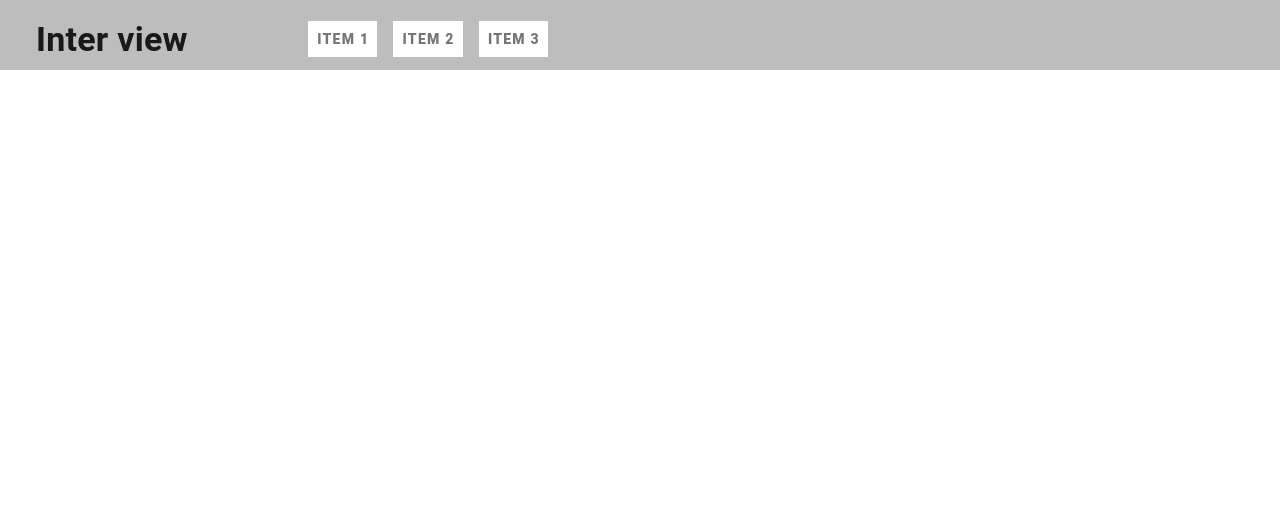
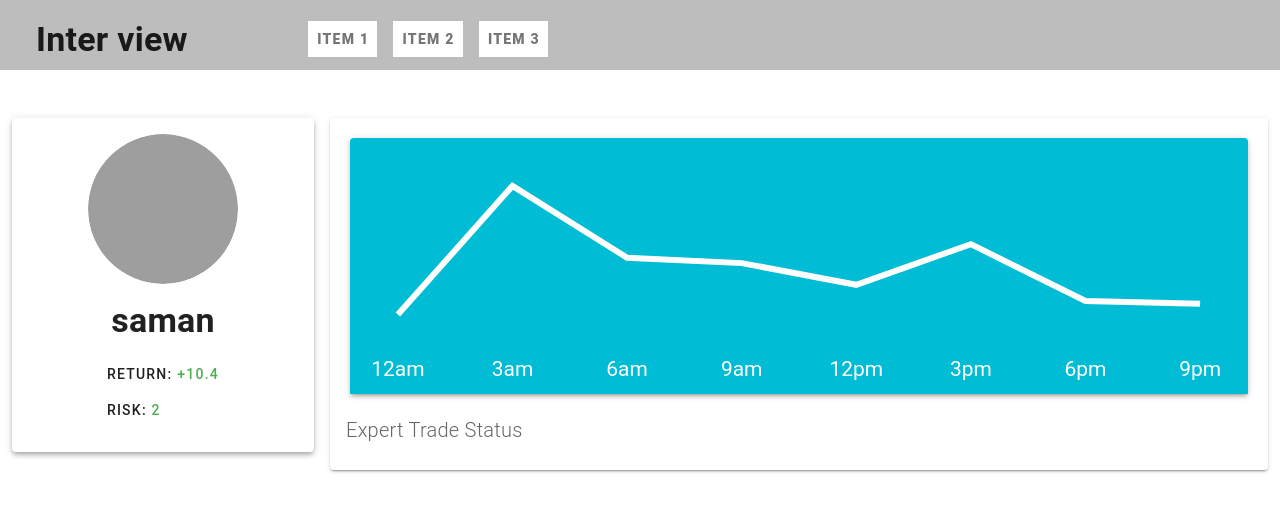
Before and after one commit to saman-re/vueJsInterview, a Vue app: page /experts/0 in a window 1280 px wide. Shown: the top 512 px of the page. Built offline with nearby package versions, Linux system fonts and the light colour scheme; grey boxes are pictures that could not be loaded; the HTML template or start-up script is replaced by a standard one.

Commit message:
adding chart

```diff
--- /dev/null
+++ b/src/components/Chart.vue
@@ -0,0 +1,55 @@
+<template>
+  <v-card
+    class="mx-auto pt-5"
+  >
+    <v-sheet
+      class="v-sheet--offset mx-auto"
+      color="cyan"
+      elevation="3"
+      max-width="calc(100% - 40px)"
+    >
+      <v-sparkline
+        :labels="labels"
+        :value="value"
+        color="white"
+        line-width="2"
+        padding="16"
+      ></v-sparkline>
+    </v-sheet>
+
+    <v-card-text class="pt-0 mt-5">
+      <div class="text-h6 font-weight-light mb-2">
+        Expert Trade Status
+      </div>
+    </v-card-text>
+  </v-card>
+</template>
+
+<script>
+export default {
+    data(){
+        return{
+            labels: [
+        '12am',
+        '3am',
+        '6am',
+        '9am',
+        '12pm',
+        '3pm',
+        '6pm',
+        '9pm',
+      ],
+      value: [
+        200,
+        675,
+        410,
+        390,
+        310,
+        460,
+        250,
+        240,
+      ],
+        }
+    }
+}
+</script>
--- a/src/components/ExpertCardView.vue
+++ b/src/components/ExpertCardView.vue
@@ -3,10 +3,8 @@
     class="mx-auto d-flex flex-column align-center px-10 pt-4 pb-2"
     max-width="400"
     :elevation="eval"
-    @mouseenter="eval=14"
-    @mouseleave="eval=3"
     link
-    :to="`experts\\${expert.id}`"
+    :to="Clink ? `experts\\${expert.id}` : ``"
   >
 
     <v-avatar size="150" class="mx-4">
@@ -38,11 +36,11 @@
 
 <script>
 export default {
-  props: ["expert"],
+  props: ["expert" ,"Clink"],
 
   data(){
     return{
-      eval:4
+      eval:4,
     }
   },
 
--- a/src/router/index.js
+++ b/src/router/index.js
@@ -1,6 +1,7 @@
 import Vue from "vue";
 import VueRouter from "vue-router";
 import Home from "../views/Home.vue";
+import About from "../views/About.vue";
 
 Vue.use(VueRouter);
 
@@ -11,13 +12,12 @@ const routes = [
     component: Home,
   },
   {
-    path: "/about",
+    path: "/experts/:id",
     name: "About",
     // route level code-splitting
     // this generates a separate chunk (about.[hash].js) for this route
     // which is lazy-loaded when the route is visited.
-    component: () =>
-      import(/* webpackChunkName: "about" */ "../views/About.vue"),
+    component:About,
   },
 ];
 
--- a/src/store/index.js
+++ b/src/store/index.js
@@ -4,7 +4,40 @@ import Vuex from "vuex";
 Vue.use(Vuex);
 
 export default new Vuex.Store({
-  state: {},
+  state: {
+    experts:[
+      {
+      name:'saman',
+      id:0,
+      return:10.4,
+      risk:2
+    },
+    {
+      name:'saman',
+      id:1,
+      return:-10.4,
+      risk:5
+    },
+    {
+      name:'saman',
+      id:2,
+      return:0,
+      risk:2
+    },
+    {
+      name:'saman',
+      id:3,
+      return:10.4,
+      risk:2
+    },
+    {
+      name:'saman',
+      id:4,
+      return:10.4,
+      risk:8
+    },
+    ]
+  },
   mutations: {},
   actions: {},
   modules: {},
--- a/src/views/About.vue
+++ b/src/views/About.vue
@@ -1,5 +1,44 @@
 <template>
   <div class="about">
-    <h1>This is an about page</h1>
+    <v-row class="mx-1 mt-10 justify-center" no-gutters>
+
+      <v-col class="px-2" cols="12" sm="5" lg="3">
+        <expert-card-view :expert="expert" :Clink="''" class="my-2" />
+      </v-col>
+
+      <v-col class="px-2" cols="12" sm="7" lg="9">
+        <chart class="my-2"/>
+      </v-col>
+    </v-row>
   </div>
 </template>
+
+<script>
+import ExpertCardView from "../components/ExpertCardView.vue";
+import Chart from "../components/Chart.vue";
+export default {
+  created() {
+    let id = this.$route.params.id;
+    console.log(this.$store.state.experts[id]);
+    return this.$store.state.experts[id];
+  },
+  data() {
+    let id = this.$route.params.id;
+    // console.log(this.$store.state.experts[id]);
+    return {
+      expert: this.$store.state.experts[id],
+    };
+  },
+  components: {
+    ExpertCardView,
+    Chart,
+  },
+  // computed: {
+  //   expert() {
+  //     let id = this.$route.params.id;
+  //     console.log(this.$store.state.experts[id]);
+  //     return this.$store.state.experts[id];
+  //   },
+  // },
+};
+</script>
--- a/src/views/Home.vue
+++ b/src/views/Home.vue
@@ -3,7 +3,7 @@
     <navigation-drawer />
     <v-row class="mx-1 mt-10 justify-center justify-md-start" no-gutters>
       <v-col class="justify-center px-2" v-for="(expert,index) in experts" :key="index" cols="12" sm="6" md="4" lg="3">
-    <expert-card-view :expert="expert" class="my-2"/>
+    <expert-card-view :expert="expert" :Clink="true" class="my-2"/>
       </v-col>
     </v-row>
   </v-app>
@@ -15,40 +15,9 @@ import ExpertCardView from "../components/ExpertCardView.vue";
 
 export default {
   name: "Home",
-  data(){
-    return{
-      experts:[
-        {
-        name:'saman',
-        id:0,
-        return:10.4,
-        risk:2
-      },
-      {
-        name:'saman',
-        id:1,
-        return:-10.4,
-        risk:5
-      },
-      {
-        name:'saman',
-        id:2,
-        return:0,
-        risk:2
-      },
-      {
-        name:'saman',
-        id:3,
-        return:10.4,
-        risk:2
-      },
-      {
-        name:'saman',
-        id:4,
-        return:10.4,
-        risk:8
-      },
-      ]
+  computed:{
+    experts(){
+      return this.$store.state.experts
     }
   },
   components: {
```
